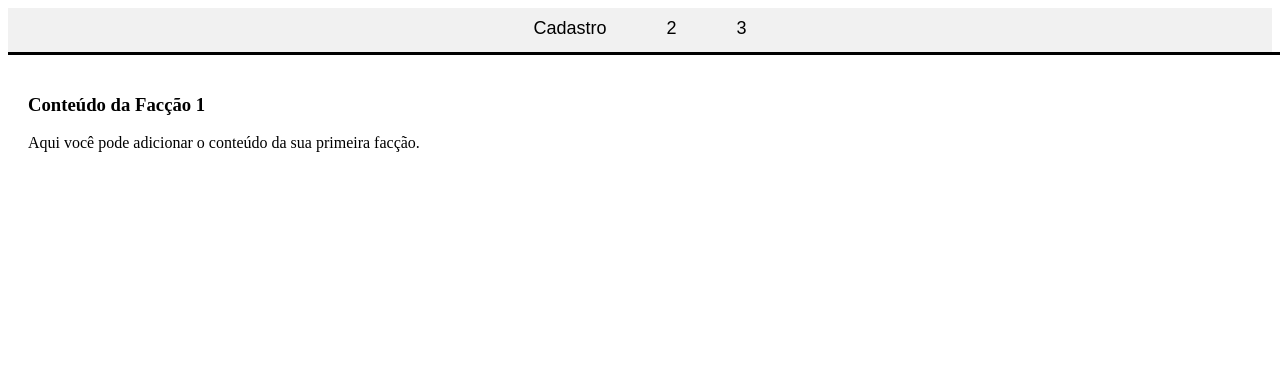
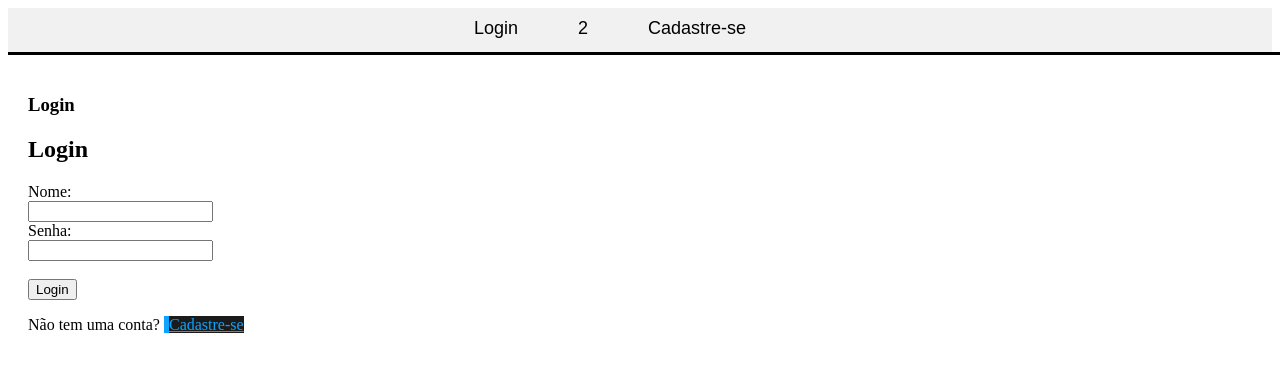
Before and after one commit to vigarioss/TCC, a plain HTML site: page index.html in a window 1280 px wide. Shown: the top 372 px of the page. Drawn offline with Linux system fonts and the light colour scheme.

Commit message:
CADASTRO_LOGIN_GERENCIA
È ISSO

```diff
--- a/abriraba.js
+++ b/abriraba.js
@@ -11,7 +11,8 @@ function openTab(evt, tabName) {
     }
     document.getElementById(tabName).classList.add("active");
     evt.currentTarget.classList.add("active");
+
   }
 
   /*  Abra a aba padrão ao carregar a página */
-  document.getElementById("defaultOpen").click();
+  document.getElementById("login").click();
--- a/index.html
+++ b/index.html
@@ -16,14 +16,39 @@
 <body>
 
 <div class="tab">
-  <button class="tablinks" onclick="openTab(event, 'tab1')" id="defaultOpen">Cadastro</button>
+  <button class="tablinks" onclick="openTab(event, 'tab1')" id="login">Login</button>
   <button class="tablinks" onclick="openTab(event, 'tab2')">2</button>
-  <button class="tablinks" onclick="openTab(event, 'tab3')">3</button>
+  <button class="tablinks" onclick="openTab(event, 'tab3')" id="cadastrar">Cadastre-se<button>
 </div>
 
 <div id="tab1" class="tabcontent active">
-  <h3>Conteúdo da Facção 1</h3>
-  <p>Aqui você pode adicionar o conteúdo da sua primeira facção.</p>
+  <h3>Login</h3>
+  <!DOCTYPE html>
+<html lang="pt-br">
+<head>
+    <meta charset="UTF-8">
+    <meta name="viewport" content="width=device-width, initial-scale=1.0">
+    <title>Login</title>
+</head>
+<body>
+    <h2>Login</h2>
+    <form action="/login" method="post">
+        <label for="username">Nome:</label><br>
+        <input type="text" id="username" name="username" required><br>
+        <label for="password">Senha:</label><br>
+        <input type="password" id="password" name="password" required><br><br>
+        <input type="submit" value="Login">
+    </form>
+    <p>Não tem uma conta? <a href="">Cadastre-se</a></p>
+
+</body>
+</div>
+
+</html>
+
+</body>
+</html>
+
   <!-- caso for usado
   <div class="sidebar">
     <ul class="nav">
@@ -64,17 +89,37 @@
       </li>
 
     </ul>
-  </div>  sidebar-->
+  </div>
+
+  Gerenciamento de contas
+
+
+
+
+
+
+
+  sidebar-->
 </div>
 
 <div id="tab2" class="tabcontent">
-  <h3>Conteúdo da Facção 2</h3>
-  <p>Aqui você pode adicionar o conteúdo da sua segunda facção.</p>
+
 </div>
 
-<div id="tab3" class="tabcontent">
-  <h3>Conteúdo da Facção 3</h3>
-  <p>Aqui você pode adicionar o conteúdo da sua terceira facção.</p>
+<div id="cadastrar" class="tabcontent">
+
+    <h2>Cadastro</h2>
+    <form>
+        <label for="signup-username">Usuário:</label><br>
+        <input type="text" id="signup-username" name="signup-username"><br>
+        <label for="signup-password">Senha:</label><br>
+        <input type="password" id="signup-password" name="signup-password"><br><br>
+        <input type="submit" value="Cadastrar">
+    </form>
+</div>
+  </body>
+  </html>
+
 </div>
 </body>
 </html>
```
